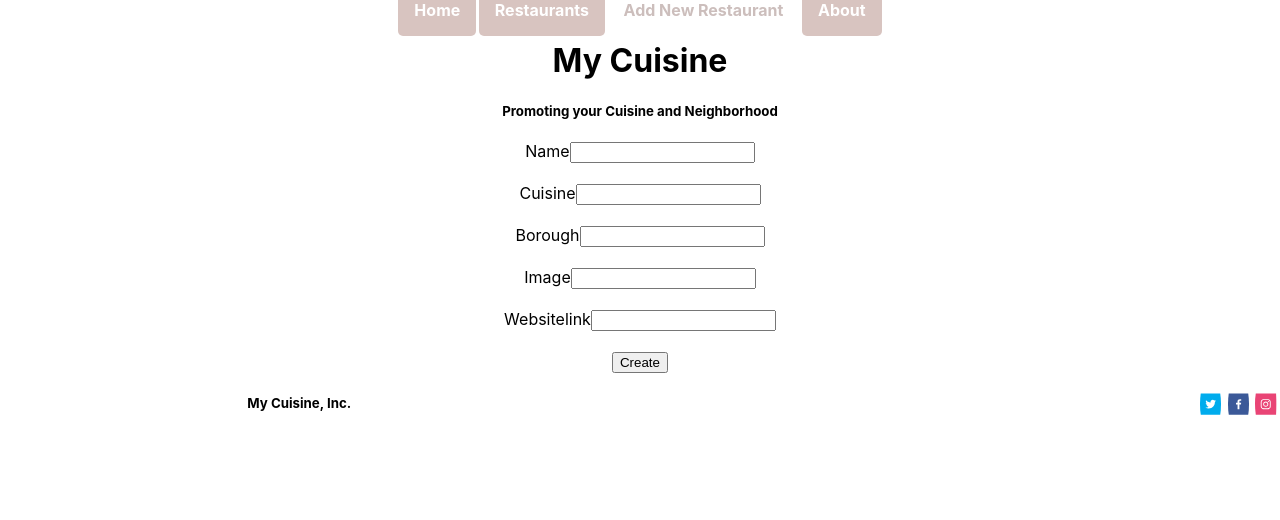
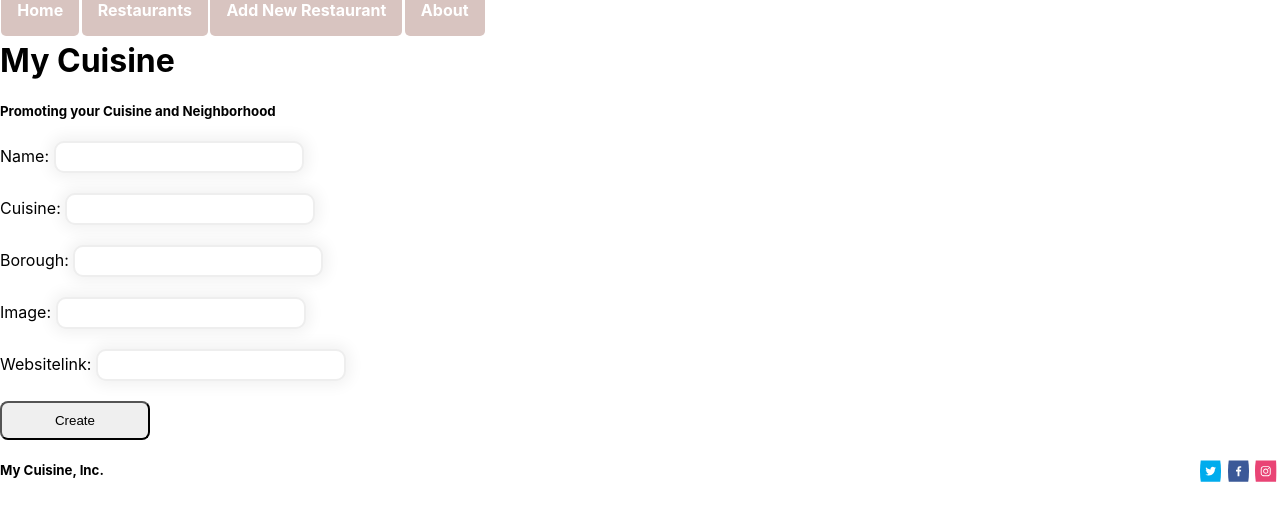
Before and after one commit to tkyg/my-cuisine, a React (Create React App) app: page /new in a window 1280 px wide. Shown: the top 520 px of the page. Built offline with nearby package versions, Linux system fonts and the light colour scheme.

Commit message:
add styling to form using styled-components

```diff
--- a/package.json
+++ b/package.json
@@ -6,11 +6,14 @@
     "@testing-library/jest-dom": "^5.16.4",
     "@testing-library/react": "^13.3.0",
     "@testing-library/user-event": "^13.5.0",
+    "bootstrap": "^5.2.0",
     "react": "^18.2.0",
+    "react-bootstrap": "^2.5.0",
     "react-dom": "^18.2.0",
     "react-router-dom": "^6.3.0",
     "react-scripts": "5.0.1",
     "react-social-icons": "^5.14.0",
+    "styled-components": "^5.3.5",
     "web-vitals": "^2.1.4"
   },
   "scripts": {
--- a/src/components/App.css
+++ /dev/null
@@ -1,3 +0,0 @@
-.App {
-  text-align: center;
-}
--- a/src/components/App.js
+++ b/src/components/App.js
@@ -1,5 +1,3 @@
-
-import './App.css';
 import { Routes, Route } from 'react-router-dom';
 import RestaurantCard from "./restaurants/RestaurantCard";
 import RestaurantForm from "./restaurants/RestaurantForm";
@@ -13,7 +11,7 @@ import Home from "./Home"
 
 function App() {
   return (
-    <div className="App">
+    <div>
       <NavBar />
       <Header slogan="Cuisine and Neighborhood" appName="My Cuisine" />
         <Routes>
--- a/src/components/navigation/NavBar.js
+++ b/src/components/navigation/NavBar.js
@@ -1,71 +1,13 @@
 import React from 'react'
-import {NavLink} from "react-router-dom"
-
-const linkStyle = {
-  width: "80%",
-  margin: "5% 0.1% 1%",
-  padding: "1em",
-  textDecoration: "none",
-  color: "white",
-  backgroundColor: "#D8C4C0",
-  fontWeight: "bold",
-  verticalAlign: "center",
-  borderRadius: "5px"
-}
-
-let activeStyle = {
-  fontWeight: "bolder",
-  color: "#ccbebc",
-  width: "80%",
-  margin: "5% 0.1% 1%",
-  padding: "1em",
-  textDecoration: "none",
-  // backgroundColor: "#D8C4C0",
-  fontWeight: "bold",
-  verticalAlign: "center",
-  borderRadius: "5px"
-
-}
-let activeClassName = {
-  fontWeight: "bolder",
-  color: "black"
-}
+import { StyledLink } from "./StyledLink"
 
 function NavBar() {
   return (
     <div>
-      <NavLink
-        to="/"
-        style={({ isActive }) =>
-        isActive ? activeStyle : linkStyle
-        }
-      >
-        Home
-      </NavLink>
-      <NavLink
-        to="/restaurants"
-        style={({ isActive }) =>
-        isActive ? activeStyle : linkStyle
-      }
-      >
-        Restaurants
-      </NavLink>
-      <NavLink
-        to="/new"
-        style={({ isActive }) =>
-        isActive ? activeStyle : linkStyle
-      }
-      >
-        Add New Restaurant
-      </NavLink>
-      <NavLink
-        to="/about"
-        style={({ isActive }) =>
-        isActive ? activeStyle : linkStyle
-      }
-      >
-        About
-      </NavLink>
+      <StyledLink to="/">Home</StyledLink>
+      <StyledLink to="/restaurants">Restaurants</StyledLink>
+      <StyledLink to="/new">Add New Restaurant</StyledLink>
+      <StyledLink to="/about">About</StyledLink>
     </div>
   )
 }
--- /dev/null
+++ b/src/components/navigation/StyledLink.js
@@ -0,0 +1,14 @@
+import { NavLink } from "react-router-dom";
+import styled from "styled-components";
+
+export const StyledLink = styled(NavLink)`
+  width: 80%;
+  margin: 5% 0.1% 1%;
+  padding: 1em;
+  text-decoration: none;
+  color: white;
+  background-color: #D8C4C0;
+  font-weight: bold;
+  vertical-align: center;
+  border-radius: 5px;
+`;
--- /dev/null
+++ b/src/components/restaurants/FormStyle.js
@@ -0,0 +1,35 @@
+import styled from "styled-components";
+
+
+export const Input = styled.input`
+  box-sizing: border-box;
+  width: 250px;
+  padding: 5px;
+  font-size: 1rem;
+  border: 2px solid #eee;
+  box-shadow:0 0 15px 4px rgba(0,0,0,0.06);
+  border-radius: 10px;
+`
+
+export const InputCreate = styled.input`
+  box-sizing: border-box;
+  padding: 10px;
+  border-radius: .5rem;
+  width: 150px;
+  &:hover {
+    background-color: #D8C4C0;
+  }
+`
+export const Form = styled.form`
+  display: flex;
+  flex-direction: column;
+`
+
+export const Link = styled.a`
+  display: flex;
+  align-items: center;
+  line-height: 1.2;
+  padding: 5px 10px;
+  background: papayawhip;
+  color: palevioletred;
+`
--- a/src/components/restaurants/Restaurant.css
+++ b/src/components/restaurants/Restaurant.css
@@ -85,13 +85,14 @@ body{
 .hover
   transform:scale
 */
+
 .card{
   display:flex;
   overflow:hidden;
   box-shadow:0 2px 20px var(--clr-gray200);
-  border-radius:0.2rem;
+  border-radius: 0.2rem;
   flex-direction:column;
-  justify-content:space-between;
+  justify-content:space-around;
   border:"solid";
   margin:auto
 }
--- a/src/components/restaurants/RestaurantForm.js
+++ b/src/components/restaurants/RestaurantForm.js
@@ -1,5 +1,6 @@
 import { useNavigate } from 'react-router-dom'
 import React, { useState } from 'react'
+import { Input, Form, InputCreate } from "./FormStyle"
 
 const RestaurantForm = () => {
   const navigate = useNavigate()
@@ -36,29 +37,29 @@ const RestaurantForm = () => {
   }
   return (
     <div>
-      <form onSubmit={handleSubmit}>
+      <Form onSubmit={handleSubmit}>
         <div>
-        <label htmlFor="name">Name</label>
-        <input type="text" name="name" id="name" value={name} onChange={e => setName(e.target.value)}/>
+        <label htmlFor="name">Name: </label>
+        <Input type="text" name="name" id="name" value={name} onChange={e => setName(e.target.value)}/>
         </div> <br />
         <div>
-        <label htmlFor="cuisine">Cuisine</label>
-        <input type="text" name="cuisine" id="cuisineborough" value={cuisine} onChange={e => setCuisine(e.target.value)}/>
+        <label htmlFor="cuisine">Cuisine: </label>
+        <Input type="text" name="cuisine" id="cuisineborough" value={cuisine} onChange={e => setCuisine(e.target.value)}/>
         </div> <br />
         <div>
-        <label htmlFor="borough">Borough</label>
-        <input type="text" name="borough" id="borough" value={borough} onChange={e => setBorough(e.target.value)}/>
+        <label htmlFor="borough">Borough: </label>
+        <Input type="text" name="borough" id="borough" value={borough} onChange={e => setBorough(e.target.value)}/>
         </div> <br />
         <div>
-        <label htmlFor="image">Image</label>
-        <input type="text" name="image" id="image" value={image} onChange={e => setImage(e.target.value)}/>
+        <label htmlFor="image">Image: </label>
+        <Input type="text" name="image" id="image" value={image} onChange={e => setImage(e.target.value)}/>
         </div> <br />
         <div>
-        <label htmlFor="link">Websitelink</label>
-        <input type="text" name="link" id="link" value={link} onChange={e => setLink(e.target.value)}/>
+        <label htmlFor="link">Websitelink: </label>
+        <Input type="text" name="link" id="link" value={link} onChange={e => setLink(e.target.value)}/>
         </div> <br />
-        <input type="submit" value="Create" />
-      </form>
+        <InputCreate type="submit" value="Create" />
+      </Form>
     </div>
   )
 }
```
Also changed, not shown: src/components/navigation/Navbar.css (deleted), 1 other file (tests, documents, lock files or other folders).
